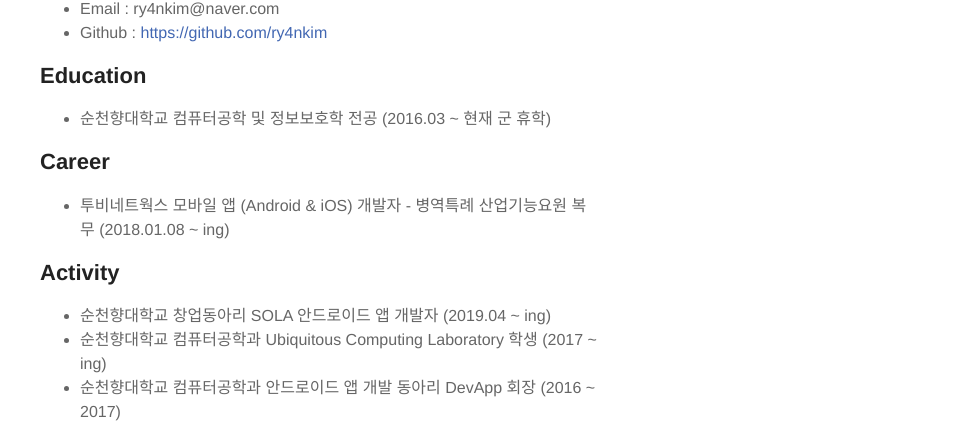
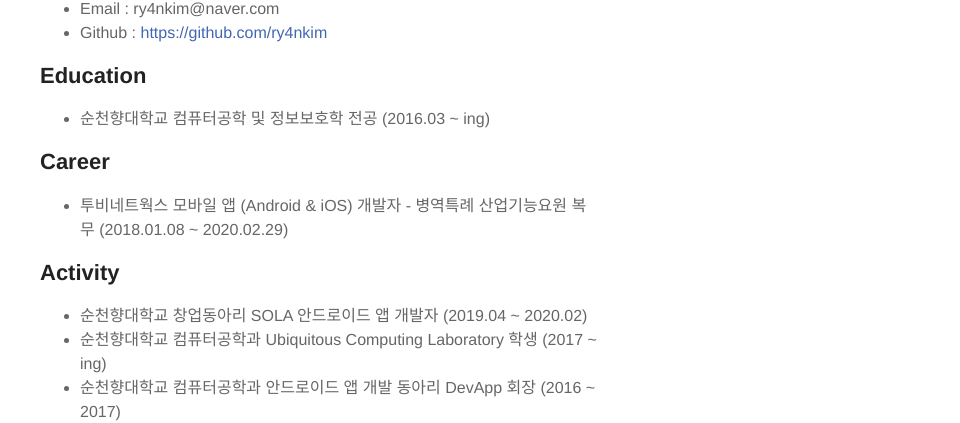
Before and after one commit to ry4nkim/ry4nkim.github.io, a Jekyll site: the page built from about.md, in a window 1280 px wide. Shown: the part 600-1023 px from the top of the page, without its empty margins (320-1280 px from the left). Built offline with Jekyll 4.4.1, drawn with Linux system fonts in a browser that asks for light colours.

Commit message:
Update about.md

```diff
--- a/about.md
+++ b/about.md
@@ -13,17 +13,17 @@ layout: page
 
 <h2>Education</h2>
 <ul>
-  <li>순천향대학교 컴퓨터공학 및 정보보호학 전공 (2016.03 ~ 현재 군 휴학)</li>
+  <li>순천향대학교 컴퓨터공학 및 정보보호학 전공 (2016.03 ~ ing)</li>
 </ul>
 
 <h2>Career</h2>
 <ul>
-  <li>투비네트웍스 모바일 앱 (Android & iOS) 개발자 - 병역특례 산업기능요원 복무 (2018.01.08 ~ ing)</li>
+  <li>투비네트웍스 모바일 앱 (Android & iOS) 개발자 - 병역특례 산업기능요원 복무 (2018.01.08 ~ 2020.02.29)</li>
 </ul>
 
 <h2>Activity</h2>
 <ul>
-  <li>순천향대학교 창업동아리 SOLA 안드로이드 앱 개발자 (2019.04 ~ ing)</li>
+  <li>순천향대학교 창업동아리 SOLA 안드로이드 앱 개발자 (2019.04 ~ 2020.02)</li>
   <li>순천향대학교 컴퓨터공학과 Ubiquitous Computing Laboratory 학생 (2017 ~ ing)</li>
   <li>순천향대학교 컴퓨터공학과 안드로이드 앱 개발 동아리 DevApp 회장 (2016 ~ 2017)</li>
   <li>한국학생IT연합(KSIA) 운영사무국 홍보팀 팀장 (2014 ~ 2016)</li>
```
